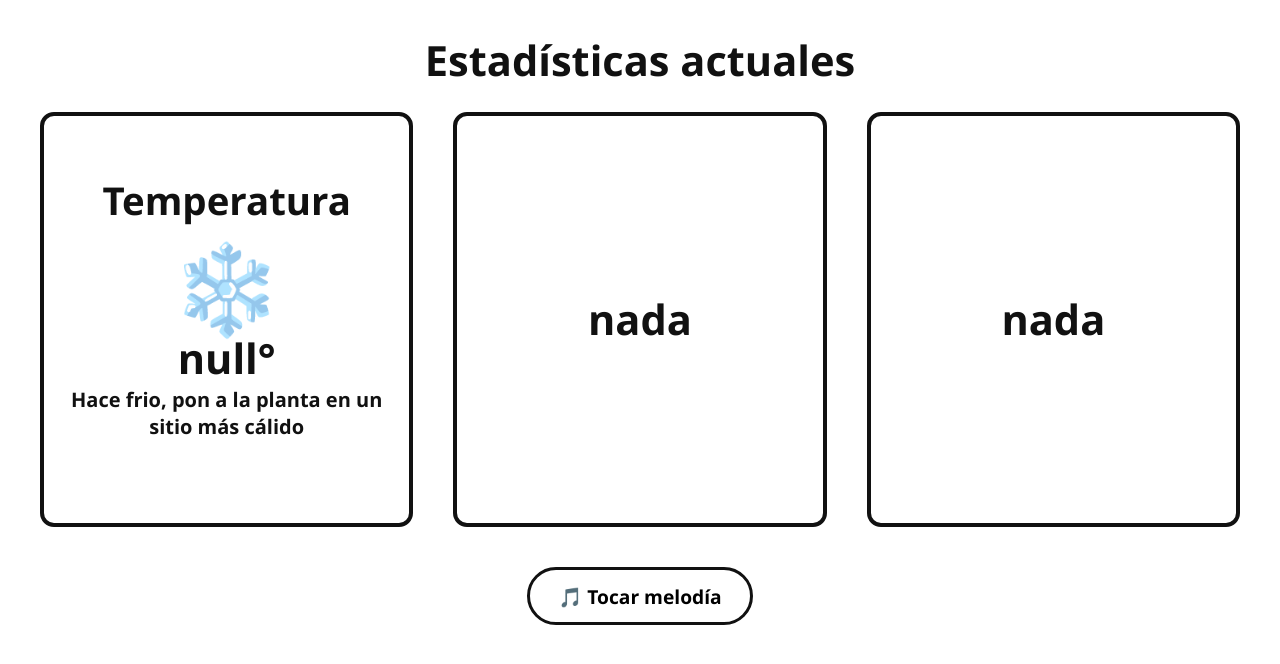
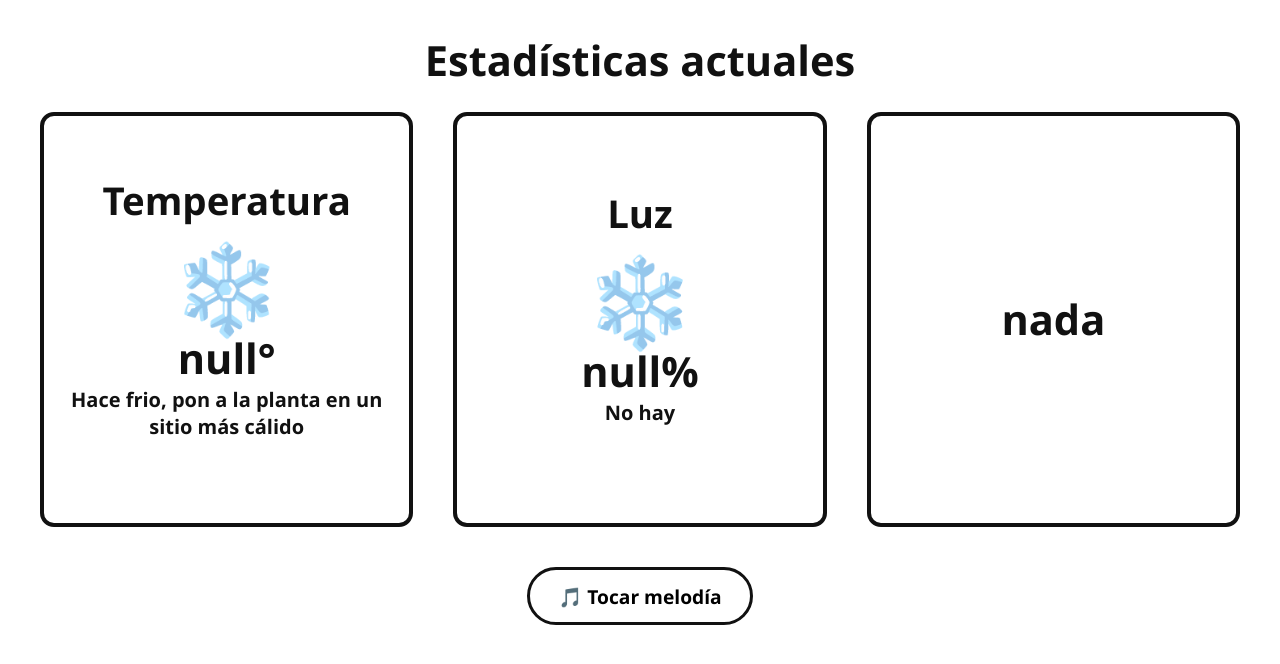
Before and after one commit to angelgandarias/Plantamigo, a Flask app: page / in a window 1280 px wide. Shown: the part 83-747 px from the top of the page. Run offline with Flask 3, Linux system fonts and the light colour scheme; data that the repository does not hold is empty; some libraries are stand-ins or nearby versions.

Commit message:
Fixed light not showing on dashboard

```diff
--- a/web/app.py
+++ b/web/app.py
@@ -19,7 +19,7 @@ app = Flask(__name__)
 sonando = threading.Lock()
 BUS_I2C = abrir_bus()  # ADC del hat (humedad en A2 y A4), se abre una sola vez
 
-ultima = {"temperatura": None, "hora": None}
+ultima = {"temperatura": None, "hora": None, "luz": None}
 
 
 def lector_en_segundo_plano():
@@ -33,7 +33,7 @@ def lector_en_segundo_plano():
         if temperatura is not None:
             ultima["temperatura"] = round(temperatura, 1)
         if light is not None:
-            ultima["luz"] = light
+            ultima["luz"] = light[0]
         ultima["hora"] = time.time()
         time.sleep(INTERVALO)
 
--- a/web/templates/index.html
+++ b/web/templates/index.html
@@ -32,7 +32,13 @@
       <div class="mensaje" id="temp-mensaje">Leyendo el sensor...</div>
       <div class="detalle" id="temp-detalle"></div>
     </div>
-    <div class="tarjeta"><span class="vacia">nada</span></div>
+    <div class="tarjeta">
+      <h2>Luz</h2>
+      <div class="icono" id="luz-icono">⏳</div>
+      <div class="valor" id="luz-valor">--°</div>
+      <div class="mensaje" id="luz-mensaje">Leyendo el sensor...</div>
+      <div class="detalle" id="luz-detalle"></div>
+    </div>
     <div class="tarjeta"><span class="vacia">nada</span></div>
   </section>
 
@@ -50,9 +56,9 @@
     }
 
     function estadoLuz(l) {
-      if (t >= 60) return { icono: "🔥", mensaje: "Hace mucha." };
-      if (t >= 30) return { icono: "☀️", mensaje: "Hace algo." };
-      if (t >= 12) return { icono: "🪴", mensaje: "Hace poca." };
+      if (l >= 60) return { icono: "🔥", mensaje: "Hace mucha." };
+      if (l >= 30) return { icono: "☀️", mensaje: "Hace algo." };
+      if (l >= 12) return { icono: "🪴", mensaje: "Hace poca." };
       return { icono: "❄️", mensaje: "No hay" };
     }
 
@@ -85,6 +91,7 @@
           datos.antiguedad_s > 30 ? `Última lectura hace ${datos.antiguedad_s} s` : "";
       } catch (err) {
         document.getElementById("luz-mensaje").textContent = "Sin conexión con la planta";
+
       }
     }
 
```
